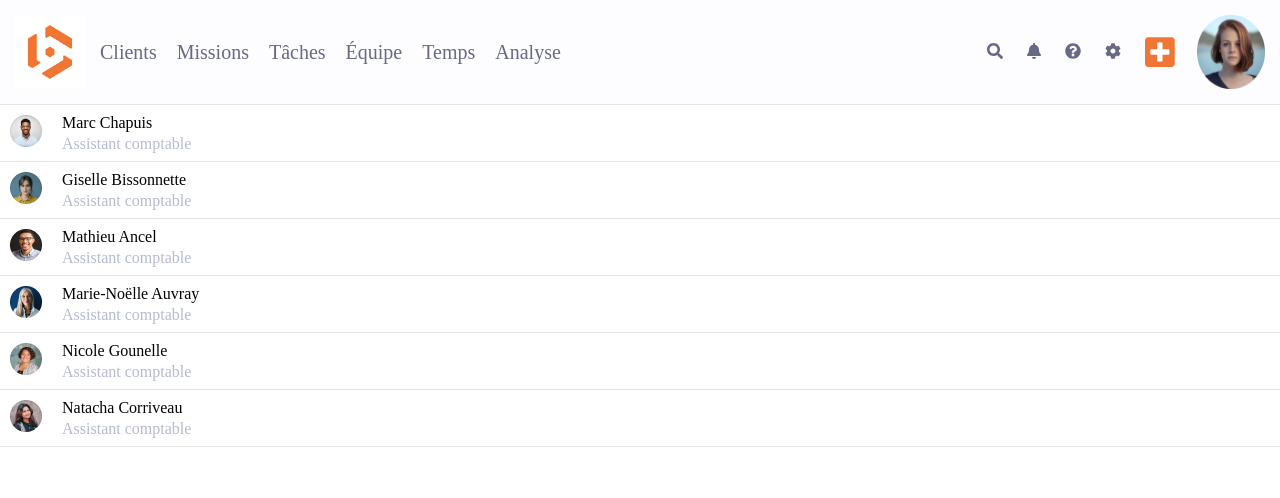
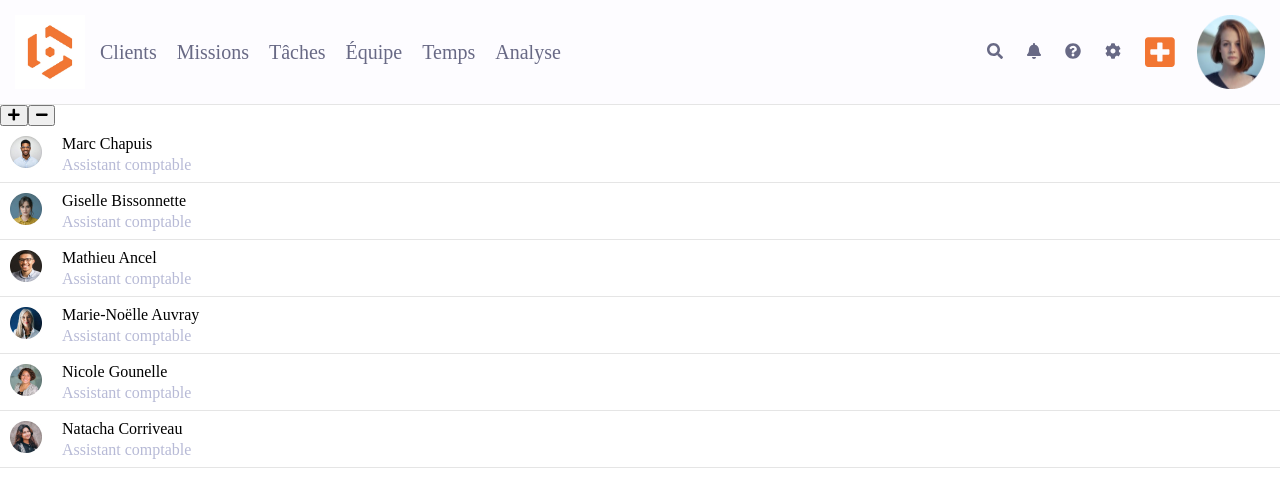
Before and after one commit to deepikabekal/Beeye-1.0, a React (Create React App) app: page / in a window 1280 px wide. Shown: the top 498 px of the page. Built offline with nearby package versions, Linux system fonts and the light colour scheme.

Commit message:
initial commit

```diff
--- a/public/index.css
+++ b/public/index.css
@@ -4,6 +4,8 @@
   --borderColor: #e5e5e5;
   --backgroundLight: #fdfcff;
   --lightGray: #b7bad6;
+  --greysMed01: #d6dbe3;
+  --greysLight02: #f6f7fa;
   /* --dark: #000000;
   --darker: #111111;
   --error: rgb(228, 46, 1);
--- /dev/null
+++ b/src/components/TeamSection/GraphSection/Button.js
@@ -0,0 +1,18 @@
+import React from "react";
+import { FontAwesomeIcon } from "@fortawesome/react-fontawesome";
+import { faPlus, faMinus } from "@fortawesome/free-solid-svg-icons";
+
+function Button() {
+  return (
+    <div>
+      <button type="button">
+        <FontAwesomeIcon icon={faPlus} color="black" />
+      </button>
+      <button type="button">
+        <FontAwesomeIcon icon={faMinus} color="black" />
+      </button>
+    </div>
+  );
+}
+
+export default Button;
--- /dev/null
+++ b/src/components/TeamSection/GraphSection/Column.js
@@ -0,0 +1,13 @@
+import React from "react";
+import Button from "./Button";
+
+function Column() {
+  return (
+    <div>
+      <div className="bar"></div>
+      <Button />
+    </div>
+  );
+}
+
+export default Column;
--- /dev/null
+++ b/src/components/TeamSection/GraphSection/Graph.js
@@ -0,0 +1,12 @@
+import React from "react";
+import Column from "./Column";
+
+function Graph() {
+  return (
+    <div>
+      <Column />
+    </div>
+  );
+}
+
+export default Graph;
--- /dev/null
+++ b/src/components/TeamSection/GraphSection/index.js
@@ -0,0 +1,13 @@
+import React from "react";
+import Graph from "./Graph";
+import "./GraphStyles.css";
+
+function GraphSection() {
+  return (
+    <div className="">
+      <Graph />
+    </div>
+  );
+}
+
+export default GraphSection;
--- a/src/components/TeamSection/index.js
+++ b/src/components/TeamSection/index.js
@@ -1,8 +1,14 @@
 import React from "react";
+import GraphSection from "./GraphSection";
 import ResourcePlanning from "./ResourcePlanning";
 
 function TeamSection() {
-  return <ResourcePlanning />;
+  return (
+    <>
+      <GraphSection />
+      <ResourcePlanning />
+    </>
+  );
 }
 
 export default TeamSection;
```
Also changed, not shown: package.json (+3 -6 lines), src/components/TeamSection/GraphSection/GraphStyles.css (added).
